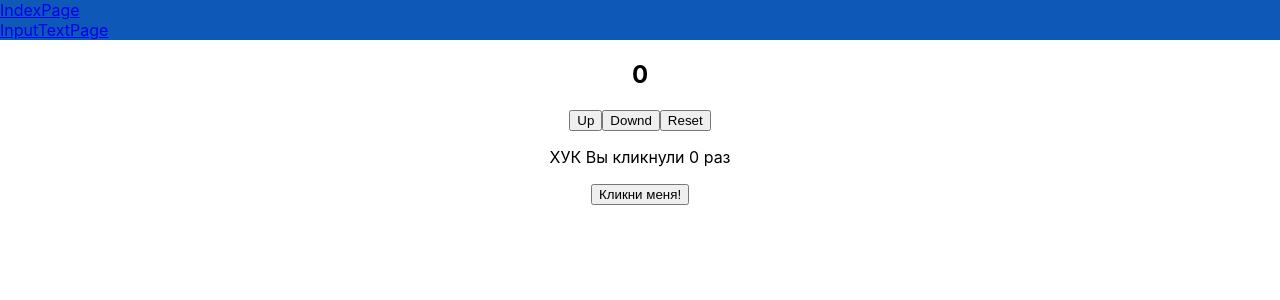
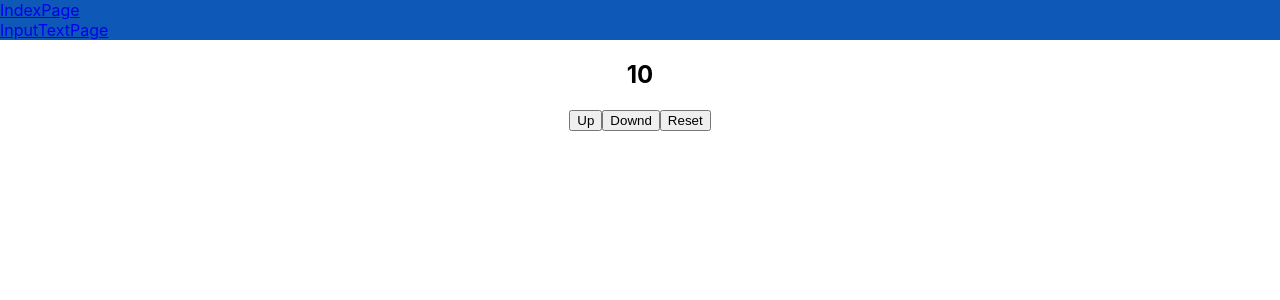
Before and after one commit to xutzm/React_practice, a React (Create React App) app in the folder my-app/: page / in a window 1280 px wide. Shown: the top 300 px of the page. Built offline with nearby package versions, Linux system fonts and the light colour scheme.

Commit message:
Func STORE and succer counter

```diff
--- a/my-app/src/App.js
+++ b/my-app/src/App.js
@@ -1,5 +1,5 @@
 
-  import React, {  useReducer, useEffect } from 'react';
+  import React, {  useEffect } from 'react';
 
 import './App.css';
 
@@ -21,28 +21,21 @@ import InputTextPage from './components/InputTextPage';
 //actions
 import { actions } from './actions/Counter/actions';
 
-//reducers
-import {counerReducer} from './reducers/Counter/reducer'
-
-//store
-import {Store} from './store/Counter/store'
+import store from './store/Counter/funcStore'
 
 
 
 
-function App() {
+
+
+function App(props) {
 
   useEffect(() => {
-    // Обновляем название докуммента, используя API браузера
-    document.title = `Вы нажали ${state.count} раз`;
-
     store.subscribe(()=>console.log('123'))
   });
 
 
-const store = new Store(counerReducer);
 
-const [state, dispatch] = useReducer(counerReducer, store.state)
 
 let incrementActionCreate = () => {
   store.dispatch(actions.incrementAction);
@@ -65,16 +58,11 @@ let incrementActionCreate = () => {
     <Header/>
     <div className="App">
       <div className="counter">
-      <h2>{store.state.count}</h2>
+      <h2>{props.state.count}</h2>
         <button onClick={incrementActionCreate}>Up</button>
         <button onClick={decrementActionCreate}>Downd</button>
         <button onClick={resetActionCreate}>Reset</button>
       </div>
-
-      <p>ХУК Вы кликнули {state.count} раз</p>
-        <button onClick={()=>dispatch(actions.incrementAction)}>
-          Кликни меня!
-        </button>
     </div>
     <Route path="/IndexPage" component={IndexPage}/>
     <Route path="/InputTextPage" component={InputTextPage}/>
--- a/my-app/src/index.js
+++ b/my-app/src/index.js
@@ -7,16 +7,23 @@ import './index.css';
 import App from './App';
 
 
- const rerenderAll = ()=>{
+
+import store from './store/Counter/funcStore'
+
+
+
+ const rerenderAll = (state)=>{
   ReactDOM.render(
     <React.StrictMode>
-      <App />
+      <App state={store.getState()}/>
     </React.StrictMode>,
     document.getElementById('root')
   );
   }
 
-  rerenderAll();
+  store.subscribe(rerenderAll)
+
+  rerenderAll(store.getState());
 
 
 // If you want to start measuring performance in your app, pass a function
--- a/my-app/src/reducers/Counter/reducer.js
+++ b/my-app/src/reducers/Counter/reducer.js
@@ -3,7 +3,7 @@ const defaultState = {
   }
 
 //reducer
-export function counerReducer(state=defaultState,action){
+export function counterReducer(state=defaultState,action){
     switch(action.type){
         case 'increment':
             return {count: state.count+action.payLoad};
--- a/my-app/src/store/Counter/store.js
+++ b/my-app/src/store/Counter/funcStore.js
@@ -1,23 +1,27 @@
+import {counterReducer} from '../../reducers/Counter/reducer';
+
 const defaultState = {
-    count:0,
+    count:10,
   }
 
 
-export class Store {
-    constructor(counerReducer,state=defaultState){
-        this._reducer = counerReducer;
-        this._state=state;
-        this._callbacks = [];
-    }
-    get state(){
+let Store = {
+
+        _callbacks : [],
+        _state:defaultState,
+
+    getState(){
         return this._state
-    }
+    },
     dispatch(action){
-        this._state = this._reducer(this._state,action);
+        this._state = counterReducer(this._state,action);
         this._callbacks.forEach(callback => callback());
-    }
+    },
     subscribe(callback){
         this._callbacks.push(callback);
         return () => this._callbacks=this._callbacks.filter(cb=>cb!==callback);
-    }
+    },
 }
+
+
+export default Store;
```
Also changed, not shown: my-app/src/store/Counter/oopStore.js (added, +23 -0 lines).
